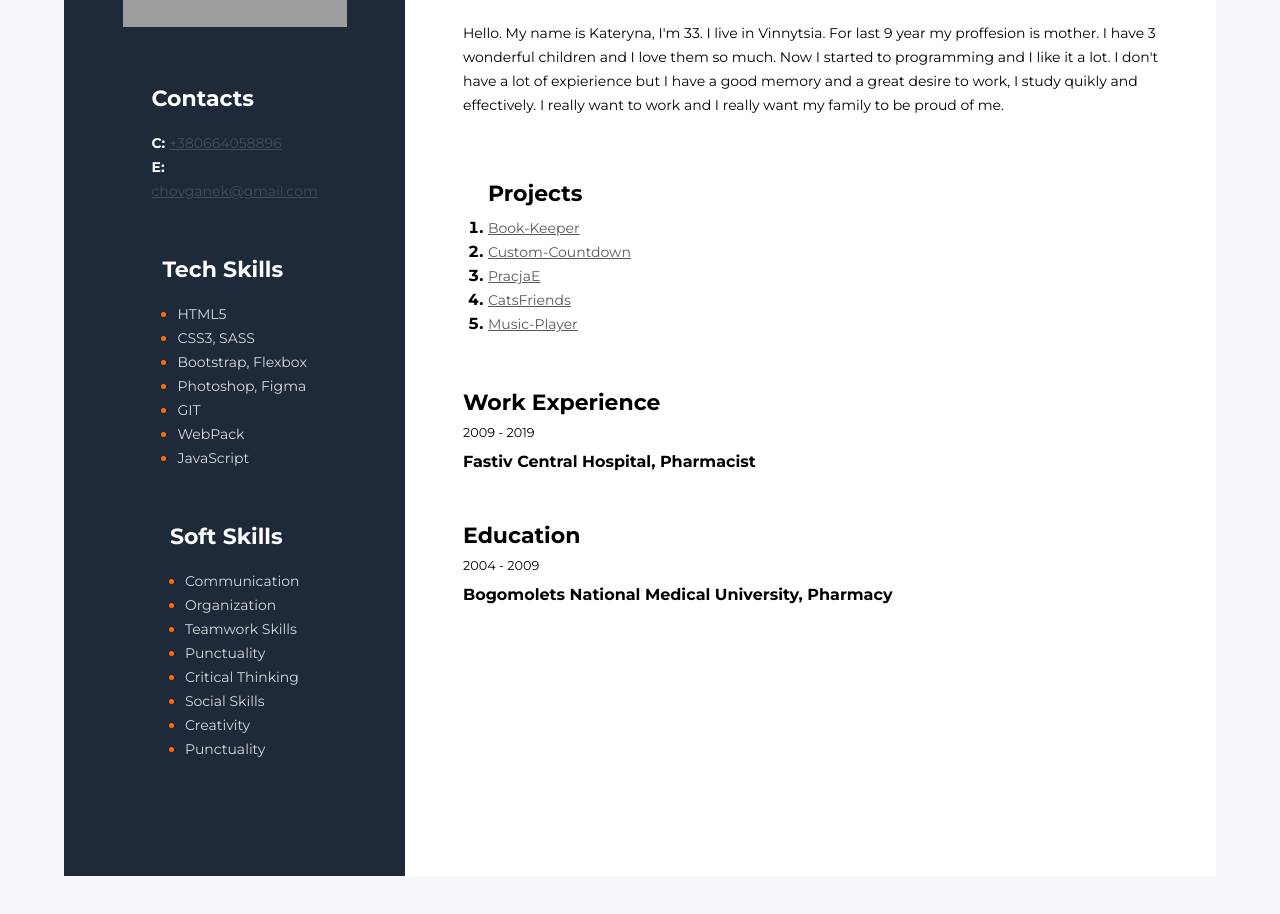
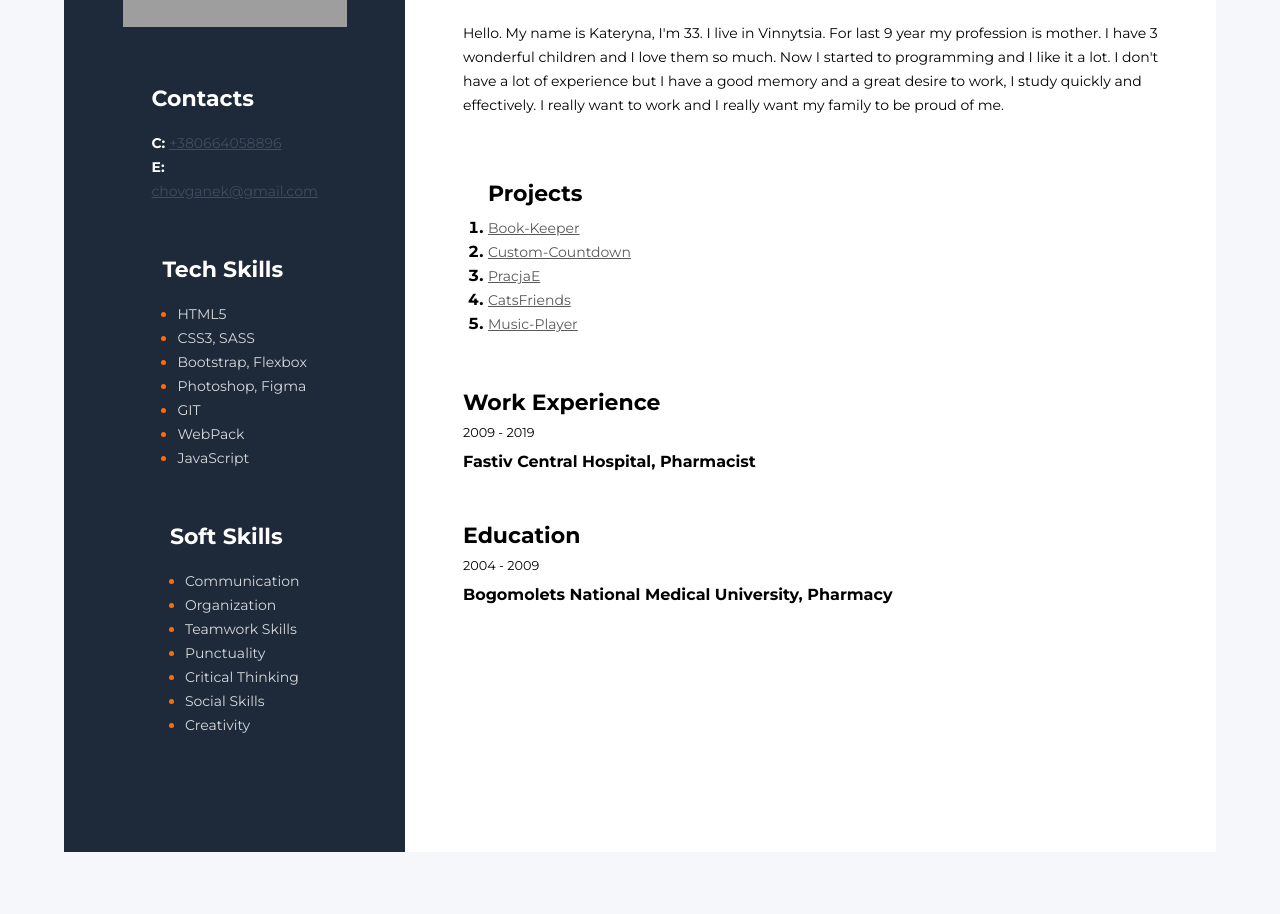
Before and after one commit to katerynachovgan/resume, a plain HTML site: page index.html in a window 1280 px wide. Shown: the part 320-1234 px from the top of the page. Drawn offline with Linux system fonts and the light colour scheme; grey boxes are pictures that could not be loaded.

Commit message:
fix some problem

```diff
--- a/index.html
+++ b/index.html
@@ -52,7 +52,6 @@
                     <li  class="tech-skill-item"><span class="tech-skills-text">Critical Thinking</span></li>
                     <li  class="tech-skill-item"><span class="tech-skills-text">Social Skills</span></li>
                     <li  class="tech-skill-item"><span class="tech-skills-text">Creativity</span></li>
-                    <li  class="tech-skill-item"><span class="tech-skills-text">Punctuality</span></li>
                 </ul>
             </div>
         </aside>
@@ -64,7 +63,7 @@
                 <h2 class="profession">HTML-coder</h2>
                 <h1 class="name">Kateryna Chovhan</h1>
 
-                <p class="description">Hello. My name is Kateryna, I'm 33. I live in Vinnytsia. For last 9 year my proffesion is mother. I have 3 wonderful children and I love them so much. Now I started to programming and I like it a lot.   I don't have a lot of expierience but I have a good memory and a great desire to work, I study quikly and effectively. I really want to work and  I really want my family to be proud of me. </p>
+                <p class="description">Hello. My name is Kateryna, I'm 33. I live in Vinnytsia. For last 9 year my profession is mother. I have 3 wonderful children and I love them so much. Now I started to programming and I like it a lot.   I don't have a lot of experience but I have a good memory and a great desire to work, I study quickly and effectively. I really want to work and  I really want my family to be proud of me. </p>
             </div>
 
             <!-- projects container -->
@@ -81,7 +80,7 @@
                         <a class="projects-link" href="https://katerynachovgan.github.io/PracjaE/">PracjaE</a>
                     </li>
                     <li class="projects-item">
-                        <a class="projects-link" href="katerynachovgan.github.io/CatsFriends-ReactApp/">CatsFriends</a>
+                        <a class="projects-link" href="https://katerynachovgan.github.io/CatsFriends-ReactApp/">CatsFriends</a>
                     </li>
                     <li class="projects-item">
                         <a class="projects-link" href="https://katerynachovgan.github.io/Music-Player/">Music-Player</a>
```
